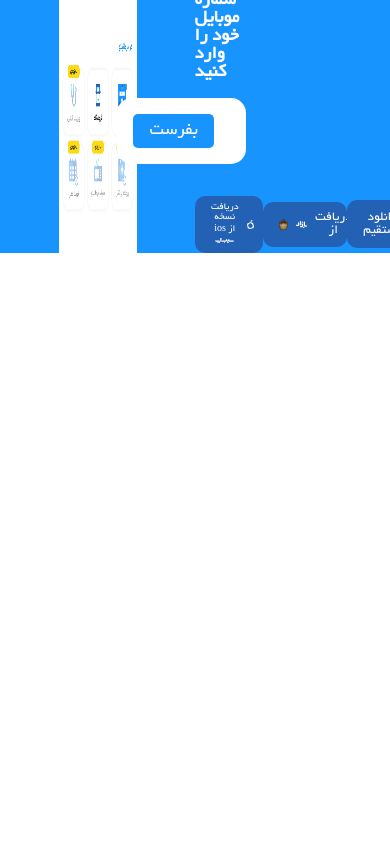
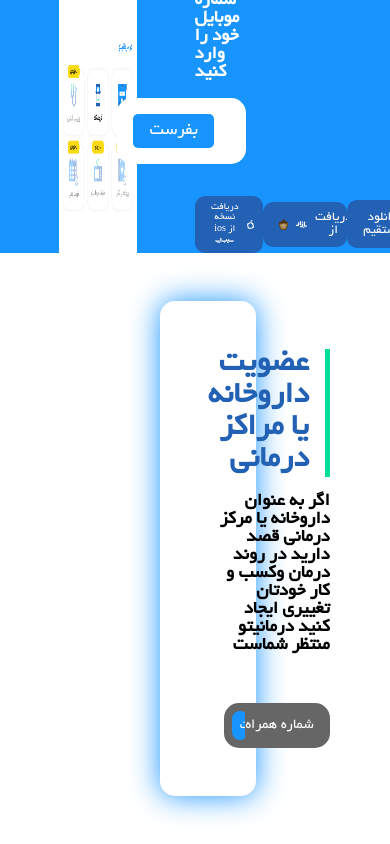
Before and after one commit to Arash-coder/Darmanito-React, a React (Create React App) app: page / in a window 390 px wide. Shown: the part 2297-3141 px from the top of the page. Before the commit the page ends 2550 px from the top, so only its background shows below. Built offline with nearby package versions, Linux system fonts and the light colour scheme.

Commit message:
finish registeration section (not responsive)

```diff
--- a/src/Components/Mainbody/Mainbody.js
+++ b/src/Components/Mainbody/Mainbody.js
@@ -6,6 +6,7 @@ import Downloadapp from './Downloadapp/Downloadapp';
 import Aboutsite from './Aboutsite/Aboutsite';
 import Posibilities from '../../Containers/Posibilities/Posibilities';
 import Downloadapp2 from '../../Containers/Downloadapp2/Downloadapp2';
+import Registeration from '../../Containers/Registeration/Registeration';
 
 const Mainbody = (props)=>(
     <div>
@@ -13,6 +14,7 @@ const Mainbody = (props)=>(
         <Aboutsite className={style.body} />
         <Posibilities className={style.body} />
         <Downloadapp2 />
+        <Registeration className={style.body} />
     </div>
 );
 
--- /dev/null
+++ b/src/Containers/Registeration/Registeration.js
@@ -0,0 +1,32 @@
+import React, { Component } from 'react';
+import style from './Registeration.module.scss';
+
+import image from '../../assets/images/footer.svg';
+
+
+class Registeration extends Component{
+    render(){
+        return(
+            <div className={style.container}>
+                <div className={style.main}>
+                    <div className={style.pic}>
+                        <img src={image} alt="doctor"/>
+                    </div>
+                    <div className={style.text}>
+                        <h1>عضویت داروخانه یا مراکز درمانی</h1><br/>
+                        <h3>اگر به عنوان داروخانه یا مرکز درمانی قصد دارید در روند درمان وکسب و کار خودتان تغییری ایجاد کنید درمانیتو منتظر شماست</h3>
+                        <br/>
+                        <br/>
+                        <br/>
+                        <section className={style.input}>
+                            <button><p>بفرست</p></button>
+                            <input type="text" placeholder="شماره همراه را وارد کنید"/>
+                        </section>
+                    </div>
+                </div>
+            </div>
+        );
+    }
+}
+
+export default Registeration;
--- /dev/null
+++ b/src/Containers/Registeration/Registeration.module.scss
@@ -0,0 +1,69 @@
+@import '../../assets/styles/Defaults/Defaults.scss';
+.container {
+    padding: 3rem 10rem;
+}
+
+.main {
+    display: flex;
+    padding: 3rem;
+    box-shadow: $boxshadow;
+    border-radius: 15px;
+}
+
+.pic {
+    width: 60%;
+}
+
+.text {
+    h1,
+    h3 {
+        direction: rtl;
+    }
+    h1 {
+        color: $epiblue;
+        border-right: 5px solid $green;
+        padding-right: 1rem;
+    }
+}
+
+.input {
+    display: flex;
+    justify-content: flex-end;
+    width: 100%;
+    input {
+        width: 70%;
+        border: none;
+        background-color: $placeholder;
+        color: white;
+        direction: rtl;
+        padding-right: 1rem;
+        padding-top: 0.5rem;
+        padding-bottom: 0.5rem;
+        border-radius: 0px 15px 15px 0px;
+        font-size: 15px;
+    }
+     ::placeholder {
+        color: white;
+        text-align: center;
+    }
+    input:focus {
+        outline: 0;
+    }
+    button {
+        background-color: $placeholder;
+        border: none;
+        border-radius: 15px 0px 0px 15px;
+        color: white;
+        padding: 0.5rem;
+        cursor: pointer;
+        p {
+            background-color: $blue;
+            padding: 0.5rem;
+            border-radius: 15px;
+        }
+        width: 17%;
+    }
+    button:focus {
+        outline: 0;
+    }
+}
```
Also changed, not shown: src/assets/images/footer.svg (added).
